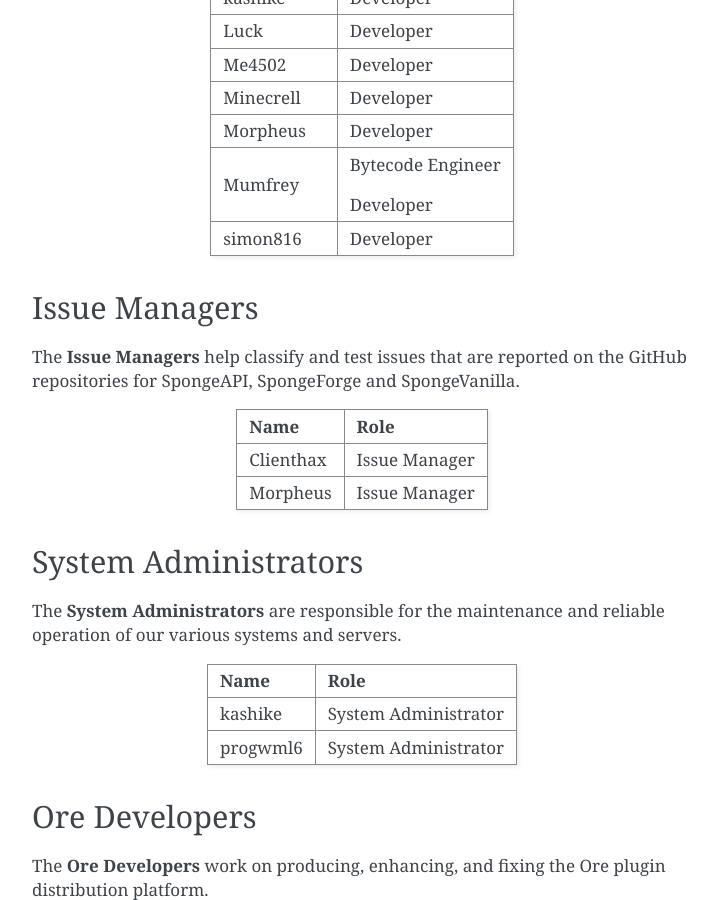
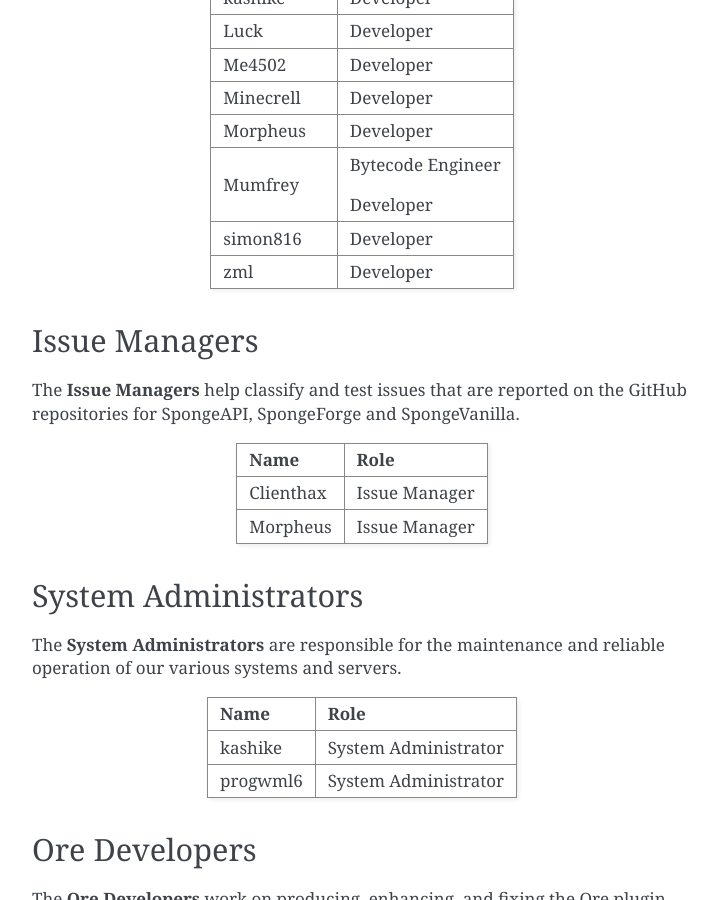
Before and after one commit to SpongePowered/SpongeDocs, a Sphinx documentation site: the page built from source/about/staff.rst, in a window 1280 px wide and 900 px high, scrolled down 1380 px. Shown: the whole window, without its empty margins (388-1105 px from the left). Built offline with Sphinx 7.4.7, drawn with Linux system fonts in a browser that asks for light colours; pages that are not in the unit, such as notebooks, are missing from menus.

Commit message:
Unretired zml

```diff
--- a/source/about/staff.rst
+++ b/source/about/staff.rst
@@ -85,6 +85,8 @@
 |                                   | Developer                          |
 +-----------------------------------+------------------------------------+
 | simon816                          | Developer                          |
++-----------------------------------+------------------------------------+
+| zml                               | Developer                          |
 +-----------------------------------+------------------------------------+
 
 Issue Managers
```
Also changed, not shown: other parts of source/about/staff.rst (+0 -2 lines).
